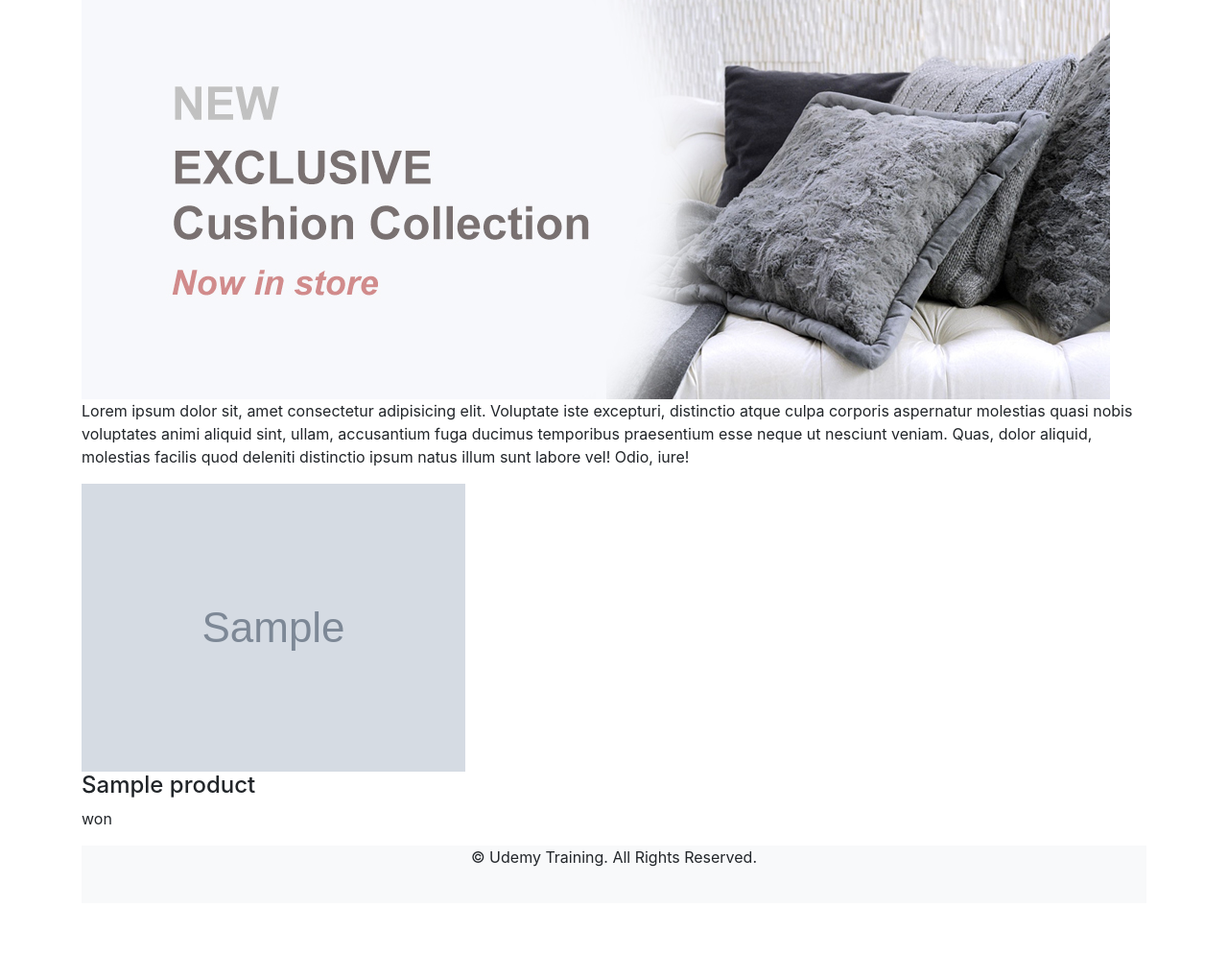
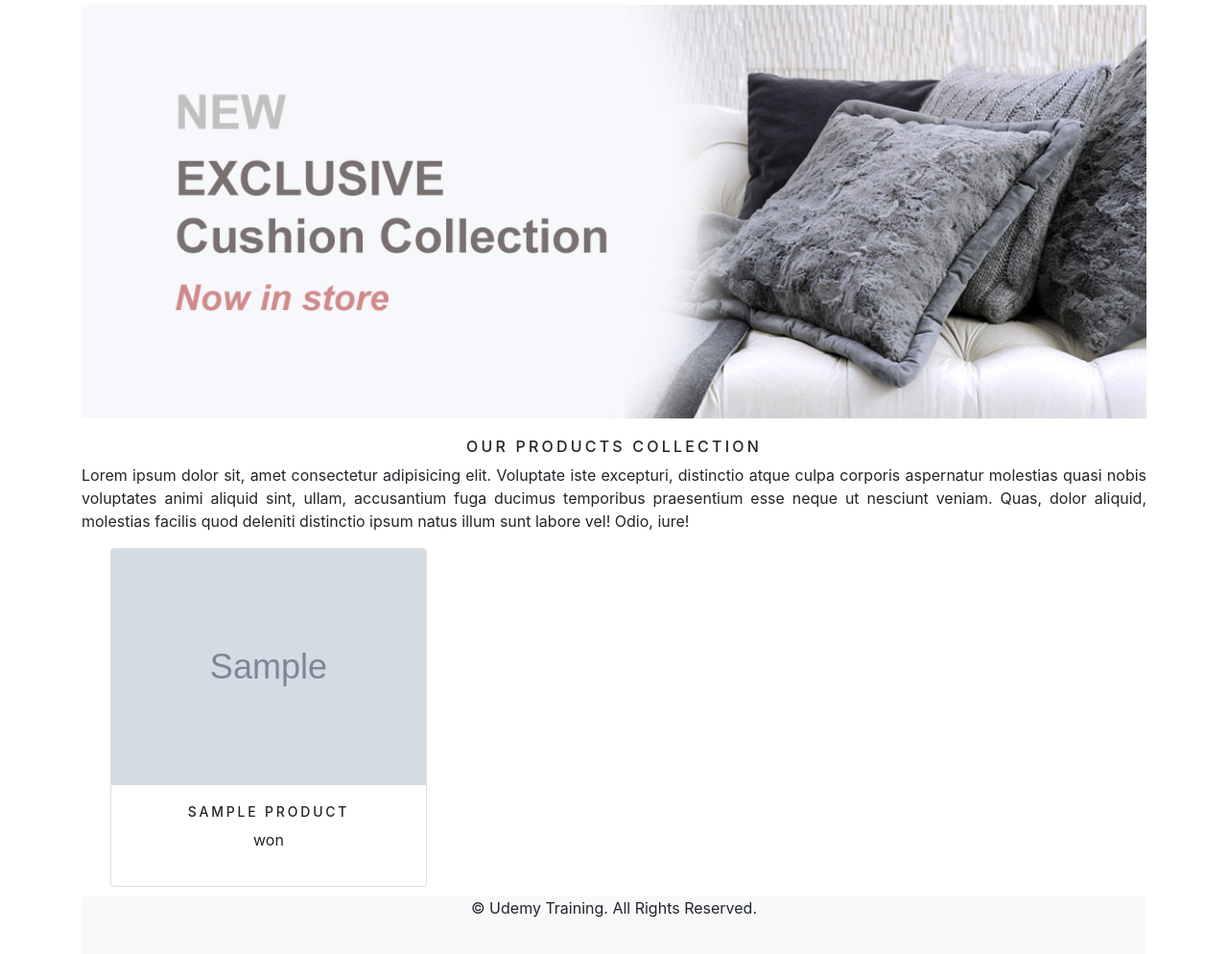
Before and after one commit to yeojin-dev/Django-Shop, a Django app: page /shop/ in a window 1280 px wide. Shown: the part 184-1178 px from the top of the page at 96% size. Before the commit the page ends 1087 px from the top, so only its background shows below. Run offline with Django 3.2, Linux system fonts and the light colour scheme; tables that the repository leaves empty hold one stand-in row (values such as "Sample post"); grey boxes marked "Sample" are stand-in pictures; some libraries are stand-ins or nearby versions.

Commit message:
category 페이지에 bootstrap 4 적용

```diff
--- a/app/shop/templates/shop/category.html
+++ b/app/shop/templates/shop/category.html
@@ -16,34 +16,36 @@
 {% endblock %}
 {% block content %}
     {% if category %}
-        <div>
-            <div>
+        <div class="row my_row_class">
+            <div class="mx-auto">
                 <p><a href="{% url 'shop:all_products' %}">Our Product Collection</a> | {{ category.name }}</p>
             </div>
         </div>
     {% endif %}
-    <div>
+    <div class="mx-auto">
     {% if category %}
-        <img src="{{ category.image.url }}" alt="{{ category.name }}">
+        <img class="my_image" src="{{ category.image.url }}" alt="{{ category.name }}">
     </div>
     <br>
     <div>
-        <h1>{{ category.name }}</h1>
-        <p>{{ category.description }}</p>
+        <h1 class="text-center my_title">{{ category.name }}</h1>
+        <p class="text-justify">{{ category.description }}</p>
     </div>
     {% else %}
     <div>
-        <img src="{% static 'img/banner.jpg' %}" alt="Our Products Collection">
-        <p>Lorem ipsum dolor sit, amet consectetur adipisicing elit. Voluptate iste excepturi, distinctio atque culpa corporis aspernatur molestias quasi nobis voluptates animi aliquid sint, ullam, accusantium fuga ducimus temporibus praesentium esse neque ut nesciunt veniam. Quas, dolor aliquid, molestias facilis quod deleniti distinctio ipsum natus illum sunt labore vel! Odio, iure!</p>
+        <img class="my_image my_image_padding" src="{% static 'img/banner.jpg' %}" alt="Our Products Collection">
+        <br>
+        <h1 class="text-center my_title">Our Products Collection</h1>
+        <p class="text-justify">Lorem ipsum dolor sit, amet consectetur adipisicing elit. Voluptate iste excepturi, distinctio atque culpa corporis aspernatur molestias quasi nobis voluptates animi aliquid sint, ullam, accusantium fuga ducimus temporibus praesentium esse neque ut nesciunt veniam. Quas, dolor aliquid, molestias facilis quod deleniti distinctio ipsum natus illum sunt labore vel! Odio, iure!</p>
     </div>
     {% endif %}
-    <div>
-        <div>
+    <div class="container">
+        <div class="row mx-auto">
             {% for product in products %}
-            <div>
-                <div>
-                    <a href="{{ product.get_url }}"><img src="{{ product.image.url }}" alt="{{ product.name }}"></a>
-                    <div>
+            <div class="my_bottom_margin col-9 col-sm-12 col-md-4 col-md-12 col-lg-4">
+                <div class="card text-center" style="min-width: 18rem;">
+                    <a href="{{ product.get_url }}"><img class="card-img-top my_image" src="{{ product.image.url }}" alt="{{ product.name }}"></a>
+                    <div class="card-body">
                         <h4>{{ product.name }}</h4>
                         <p>{{ Product.price }} won</p>
                     </div>
--- a/app/static/css/custom.css
+++ b/app/static/css/custom.css
@@ -24,3 +24,38 @@ body {
     padding-top: 20px;
     font-size: 14px;
 }
+
+/** category **/
+.my_row_class {
+    padding-top: 15px;
+}
+.my_row_class .mx-auto p {
+    color: #000;
+    font-size: 12px;
+}
+.my_row_class .mx-auto p a {
+    color: #000;
+    font-size: 12px;
+    text-decoration: none;
+}
+.my_image {
+    width: 100%;
+    height: auto;
+}
+.my_title {
+    font-size: 16px;
+    text-transform: uppercase;
+    letter-spacing: .2em;
+}
+.my_image_padding {
+    padding-top: 5px;
+    padding-bottom: 20px;
+}
+.my_bottom_margin {
+    padding-bottom: 10px;
+}
+.card-body h4 {
+    font-size: 14px;
+    text-transform: uppercase;
+    letter-spacing: .2em;
+}
```
Also changed, not shown: 1 other file.
